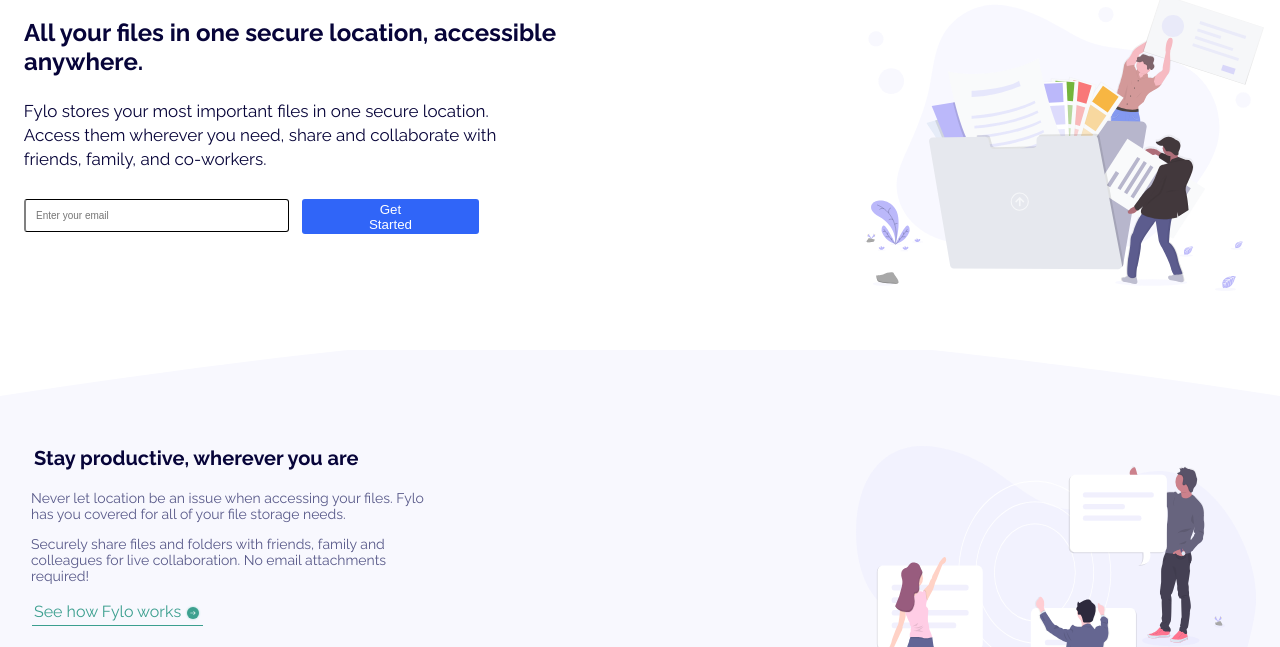
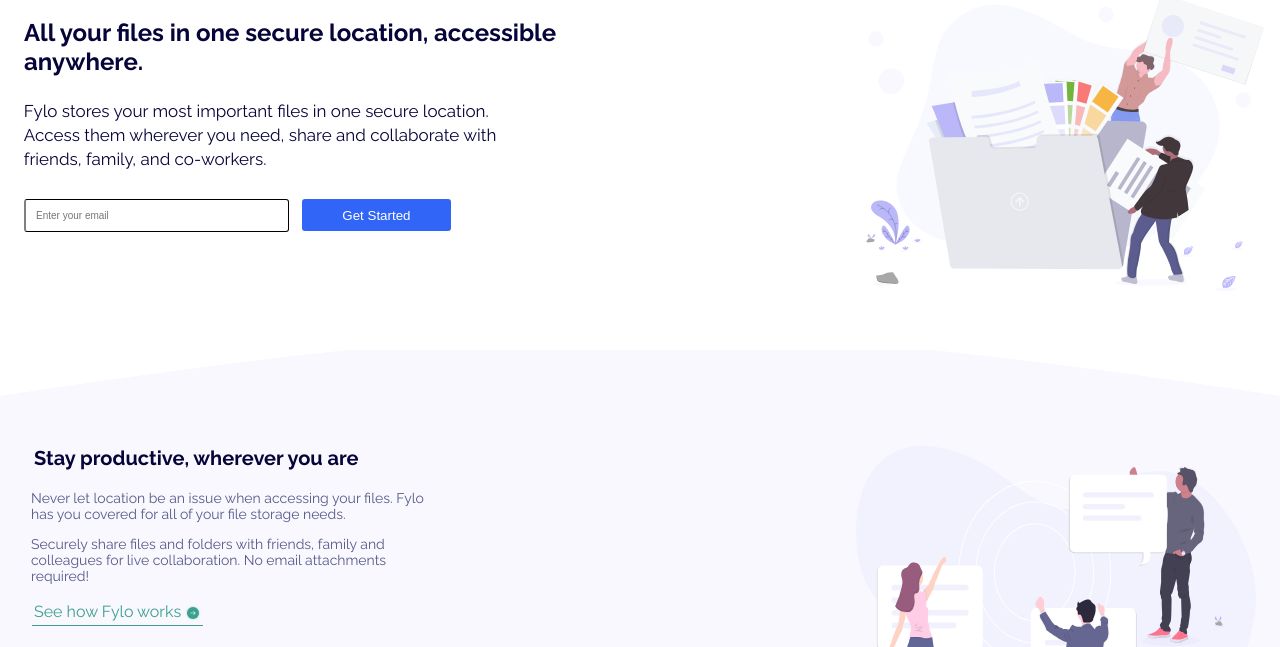
Before and after one commit to Theophilus43/fylo-landing-page-project-, a plain HTML site: page index.html in a window 1280 px wide. Shown: the part 86-733 px from the top of the page. Drawn offline with Linux system fonts and the light colour scheme.

Commit message:
added some lines of code to my css

```diff
--- a/css/styles.css
+++ b/css/styles.css
@@ -81,12 +81,13 @@
 .button{
     cursor: pointer;
     padding: .7em 7em;
+    white-space: nowrap;
     border: 0;
     border-radius: 3px;
     background-color: var(--Bright-Blue);
     color: white;
     margin: 0 auto 4em auto;
-    overflow-wrap: normal;
+    overflow-wrap: hidden;
 }
 
 .button:is(:hover, :focus) {
@@ -341,7 +342,7 @@
 
 .button{
     cursor: pointer;
-    padding: .2em 5em;
+    padding: .65em 3em;
     border: 0;
     border-radius: 3px;
     background-color: var(--Bright-Blue);
```
